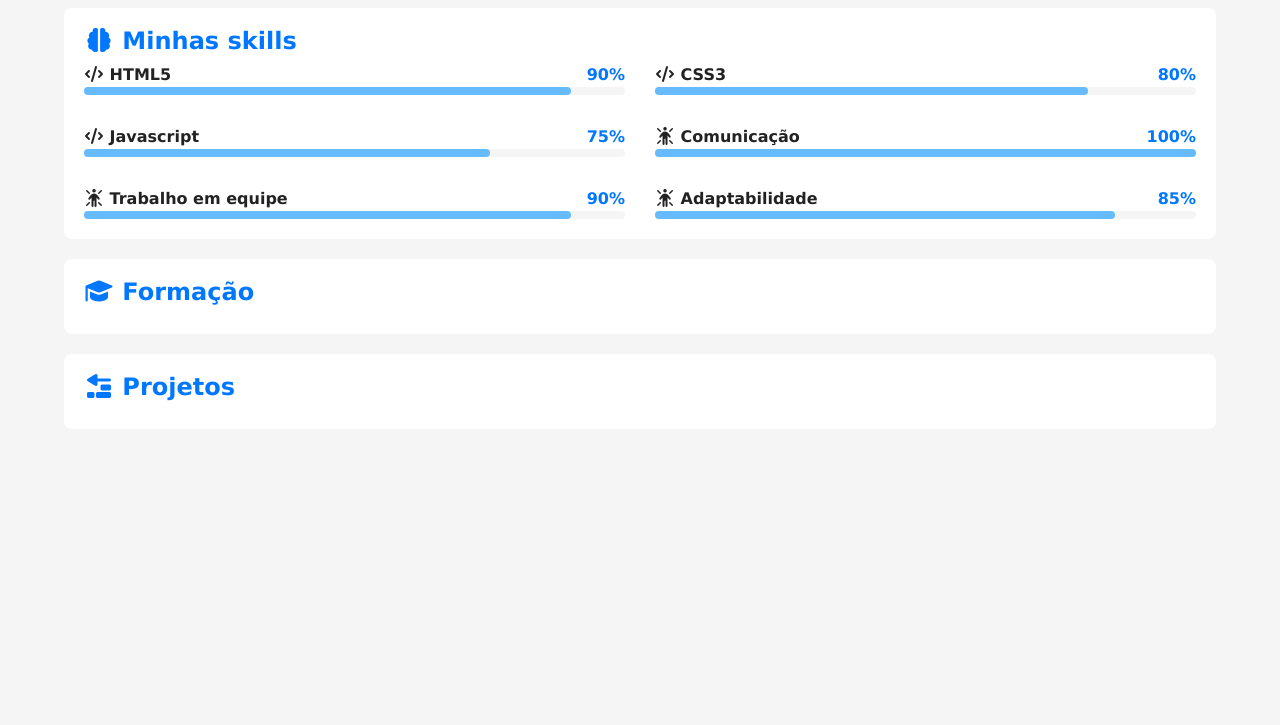
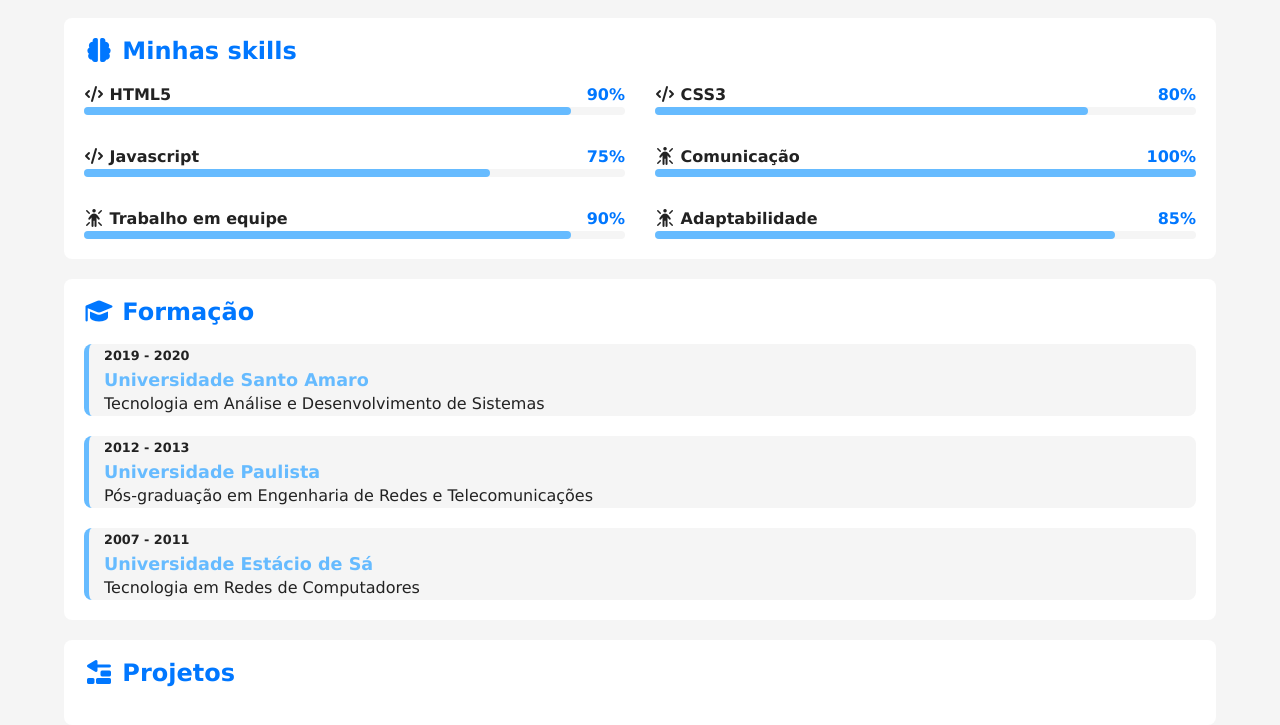
Before and after one commit to jairoap/projeto-portfolio, a plain HTML site: page index.html in a window 1280 px wide. Shown: the part 1273-1998 px from the top of the page. Before the commit the page ends 1722 px from the top, so only its background shows below. Drawn offline with Linux system fonts and the light colour scheme.

Commit message:
Categoria formação criada

```diff
--- a/estilos/style.css
+++ b/estilos/style.css
@@ -130,7 +130,7 @@ article{
 
 article h2{
   color: var(--destaque);
-  margin-bottom: 10px;
+  margin-bottom: 20px;
 }
 
 .video_container{
@@ -184,6 +184,41 @@ article h2{
   border-radius: 8px;
 }
 
+#formacao-container{
+  display:flex;
+  flex-direction: column-reverse;
+  gap: 20px;
+}
+
+#formacao-container .curso{
+  background-color: var(--fundo-principal);
+  border-radius: 8px;
+  border-left: 5px solid var(--destaque-inverso);
+  padding-left: 15px;
+  transition: all 0.3s;
+}
+
+#formacao-container .curso:hover{
+  border-left-width: 15px;
+  cursor: pointer;
+  border-color: var(--destaque);
+}
+
+#formacao-container .periodo{
+  font-size: 0.8rem;
+  font-weight: bold;
+  color: var(--texto);
+}
+
+#formacao-container .instituicao{
+  color: var(--destaque-inverso);
+  font-size: 1.1rem;
+}
+
+#formacao-container .titulacao{
+
+}
+
 @media (min-width: 768px){
   #skill-container{
     grid-template-columns: 1fr 1fr;
--- a/index.html
+++ b/index.html
@@ -157,6 +157,26 @@
 
             <article id="formacao">
                 <h2> <i class="fa-solid fa-graduation-cap"></i> Formação</h2>
+
+                <div id="formacao-container">
+                    <div class="curso">
+                        <p class="periodo">2007 - 2011</p>
+                        <h3 class="instituicao">Universidade Estácio de Sá</h3>
+                        <p class="titulacao">Tecnologia em Redes de Computadores</p>
+                    </div>
+
+                    <div class="curso">
+                        <p class="periodo">2012 - 2013</p>
+                        <h3 class="instituicao">Universidade Paulista</h3>
+                        <p class="titulacao">Pós-graduação em Engenharia de Redes e Telecomunicações</p>
+                    </div>
+
+                    <div class="curso">
+                        <p class="periodo">2019 - 2020</p>
+                        <h3 class="instituicao">Universidade Santo Amaro</h3>
+                        <p class="titulacao">Tecnologia em Análise e Desenvolvimento de Sistemas</p>
+                    </div>
+                </div>
             </article> <!-- Fim article formacao-->
 
             <article id="projetos">
```
